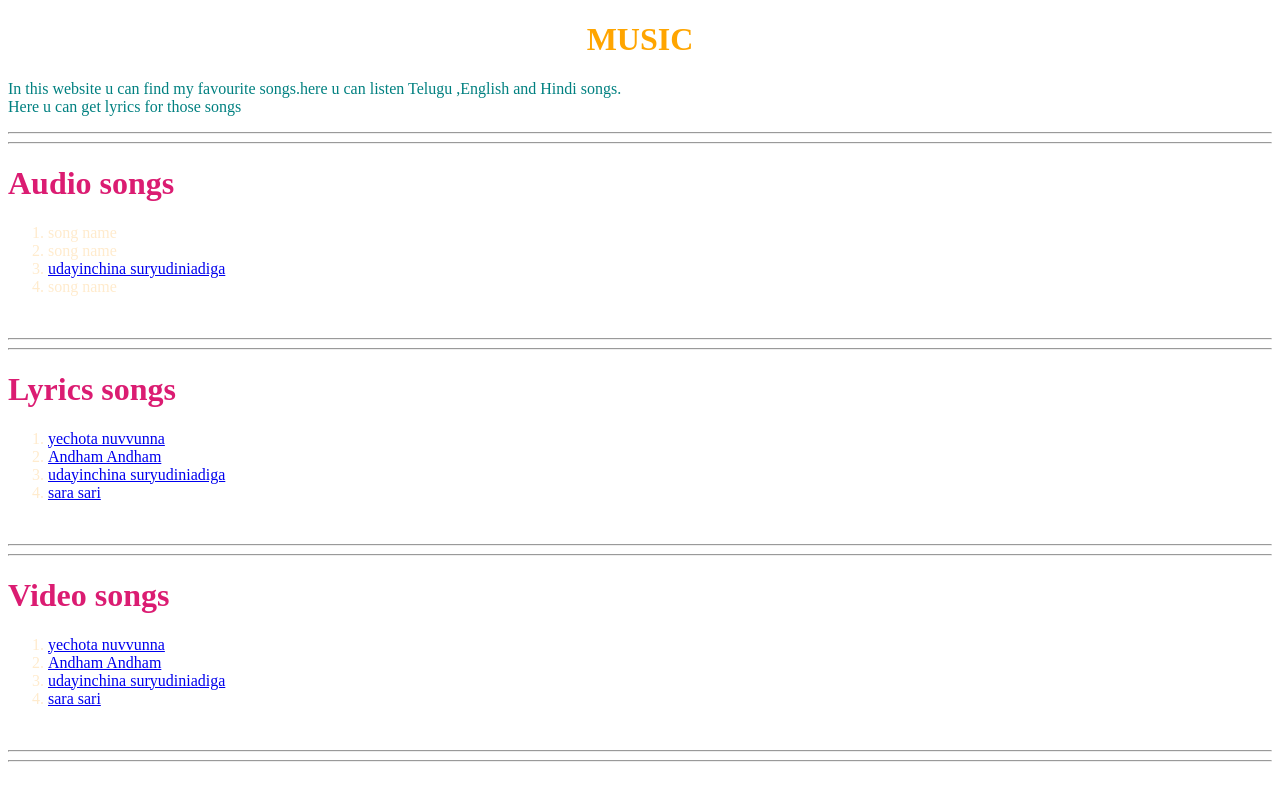
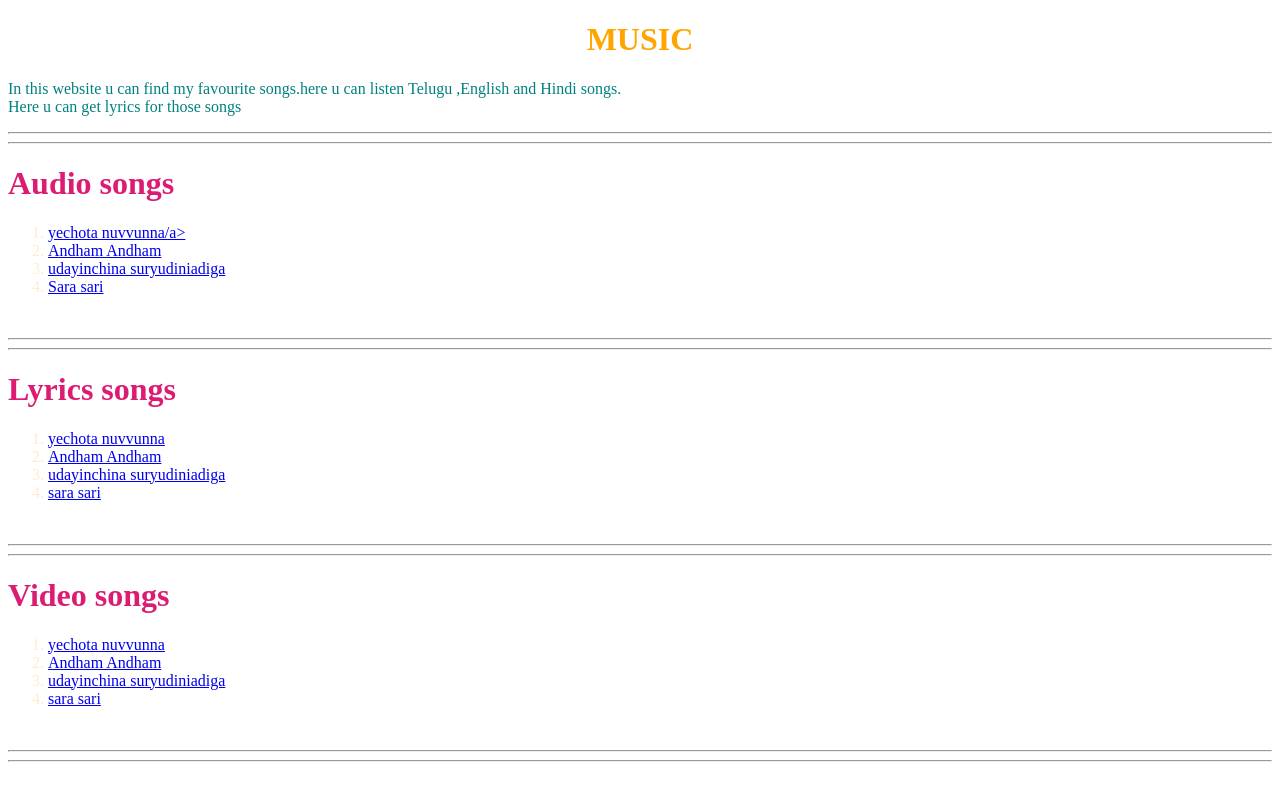
Before and after one commit to psathwik-AIML/music, a plain HTML site: page index.html in a window 1280 px wide. Drawn offline with Linux system fonts and the light colour scheme.

Commit message:
Update index.html

```diff
--- a/index.html
+++ b/index.html
@@ -20,10 +20,10 @@
         <hr>
         <h1>Audio songs</h1>
         <ol>
-            <li>song name</li>
-            <li>song name</li>
+            <li><a href="audio1.html">yechota nuvvunna/a></li>
+            <li><a href="audio2.html">Andham Andham</a></li>
             <li><a href="audio3.html">udayinchina suryudiniadiga</a></li>
-            <li>song name</li>
+            <li><a href="audio4.html">Sara sari</a></li>
         </ol>
         <br>
         <hr><hr>
```
